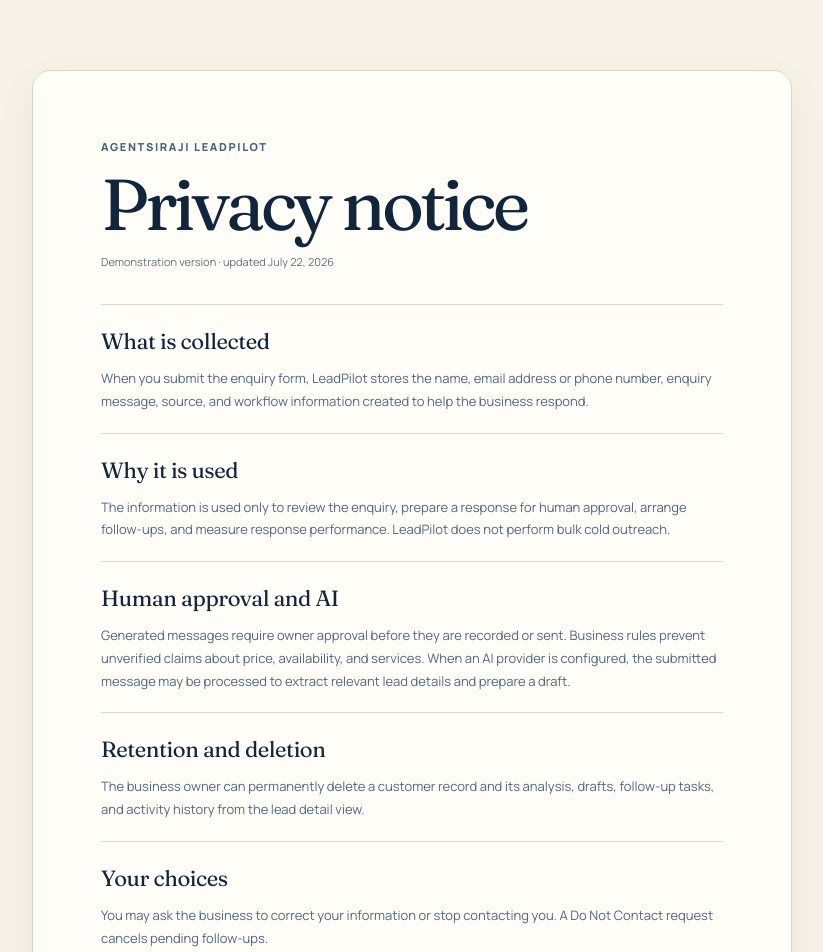
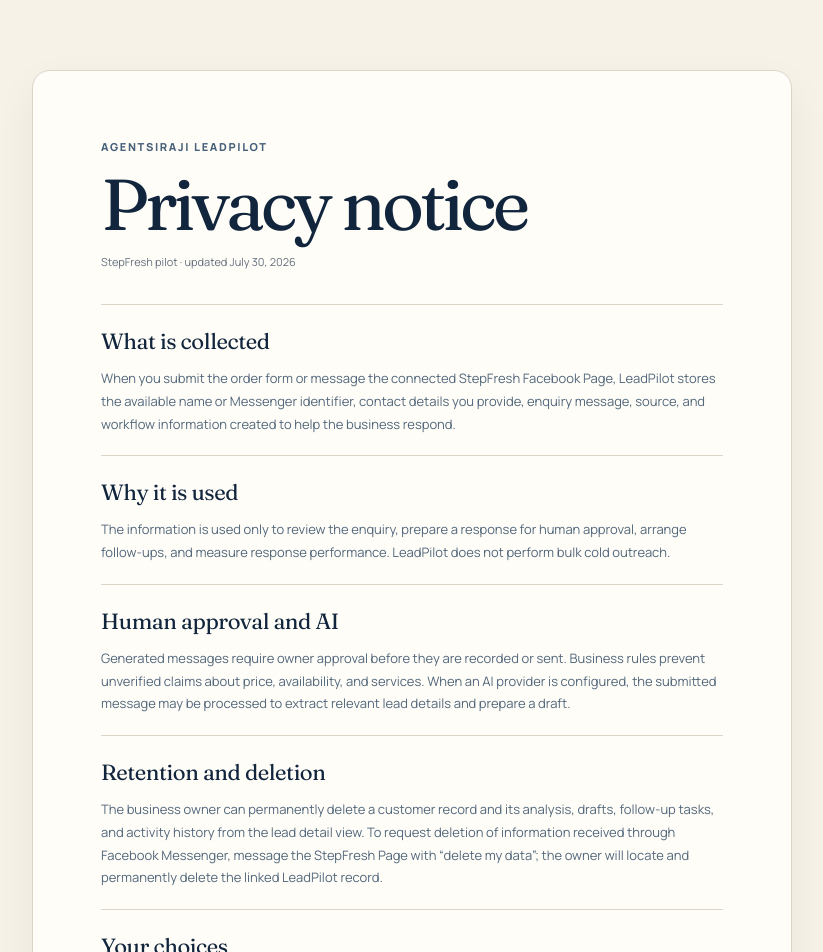
Before and after one commit to Minhazsiraji/AgentSiraji-LeadPilot, a Next.js app: page /privacy in a window 1280 px wide. Shown: the top 952 px of the page, without its empty margins (228-1051 px from the left). Built offline with nearby package versions, Linux system fonts and the light colour scheme.

Commit message:
Add secure Facebook Messenger lead intake

```diff
--- a/app/privacy/page.tsx
+++ b/app/privacy/page.tsx
@@ -2,7 +2,7 @@
 
 export const metadata = {
   title: "Privacy notice — AgentSiraji LeadPilot",
-  description: "How the LeadPilot demonstration handles enquiry data.",
+  description: "How LeadPilot handles order-form and Facebook Messenger enquiry data.",
 };
 
 export default function PrivacyPage() {
@@ -11,11 +11,11 @@
       <article>
         <p className="eyebrow">AgentSiraji LeadPilot</p>
         <h1>Privacy notice</h1>
-        <p className="privacy-updated">Demonstration version · updated July 22, 2026</p>
-        <section><h2>What is collected</h2><p>When you submit the enquiry form, LeadPilot stores the name, email address or phone number, enquiry message, source, and workflow information created to help the business respond.</p></section>
+        <p className="privacy-updated">StepFresh pilot · updated July 30, 2026</p>
+        <section><h2>What is collected</h2><p>When you submit the order form or message the connected StepFresh Facebook Page, LeadPilot stores the available name or Messenger identifier, contact details you provide, enquiry message, source, and workflow information created to help the business respond.</p></section>
         <section><h2>Why it is used</h2><p>The information is used only to review the enquiry, prepare a response for human approval, arrange follow-ups, and measure response performance. LeadPilot does not perform bulk cold outreach.</p></section>
         <section><h2>Human approval and AI</h2><p>Generated messages require owner approval before they are recorded or sent. Business rules prevent unverified claims about price, availability, and services. When an AI provider is configured, the submitted message may be processed to extract relevant lead details and prepare a draft.</p></section>
-        <section><h2>Retention and deletion</h2><p>The business owner can permanently delete a customer record and its analysis, drafts, follow-up tasks, and activity history from the lead detail view.</p></section>
+        <section><h2>Retention and deletion</h2><p>The business owner can permanently delete a customer record and its analysis, drafts, follow-up tasks, and activity history from the lead detail view. To request deletion of information received through Facebook Messenger, message the StepFresh Page with “delete my data”; the owner will locate and permanently delete the linked LeadPilot record.</p></section>
         <section><h2>Your choices</h2><p>You may ask the business to correct your information or stop contacting you. A Do Not Contact request cancels pending follow-ups.</p></section>
         <section><h2>Pilot notice</h2><p>This is the StepFresh pilot of AgentSiraji LeadPilot. Do not submit payment-card, identity-document, health, or other sensitive information.</p></section>
         <Link className="button button-secondary" href="/enquire">Back to enquiry form</Link>
```
